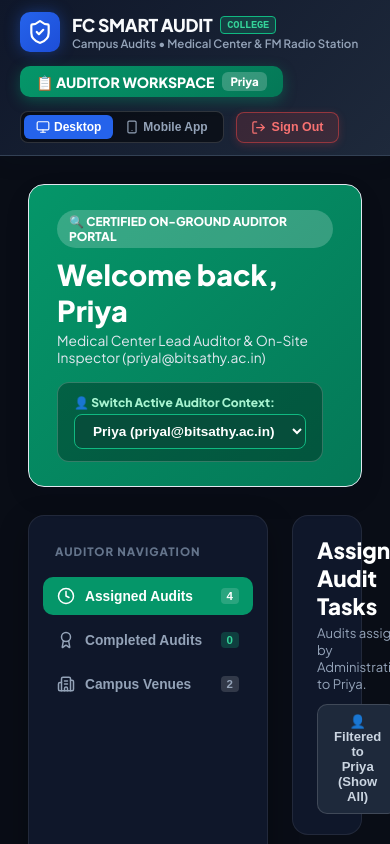
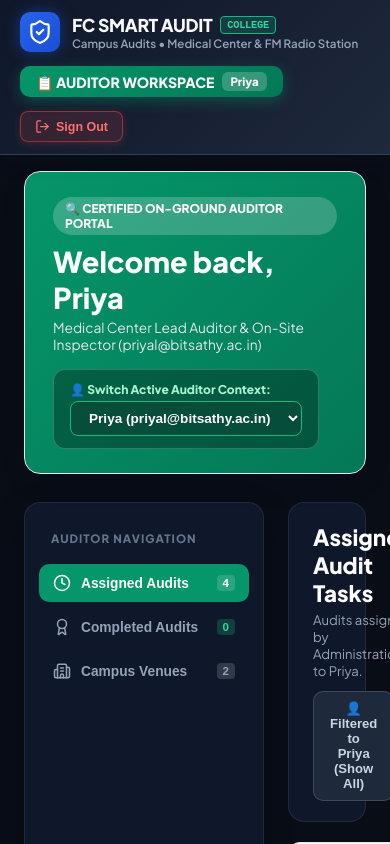
Before and after one commit to priyaloganathan31/Fitness, a React (Vite) app: page / in a window 390 px wide. Both pictures are taken after typing "name@example.com", "Sample123" into the empty fields and a click on the button "Sign In". Shown: the top 844 px of the page. Built offline with nearby package versions, Linux system fonts and the light colour scheme.

Commit message:
refractor : removed the mobile wrapper to change the mobile view

```diff
--- a/src/App.tsx
+++ b/src/App.tsx
@@ -14,7 +14,6 @@ import { AuthenticityRankingScorecard } from './components/AuthenticityRankingSc
 import { LocationRegistryManager } from './components/LocationRegistryManager';
 import { TaskAssignmentEmailDemo } from './components/TaskAssignmentEmailDemo';
 import { FitnessCertificateModal } from './components/FitnessCertificateModal';
-import { MobileFrameWrapper } from './components/MobileFrameWrapper';
 import { ArrowLeft } from 'lucide-react';
 
 export const App: React.FC = () => {
@@ -35,7 +34,6 @@ export const App: React.FC = () => {
     const savedId = loadActiveAuditorId();
     return auditors.find(a => a.id === savedId) || auditors[0] || DEMO_AUDITORS[0];
   });
-  const [viewMode, setViewMode] = useState<'DESKTOP' | 'MOBILE'>('DESKTOP');
 
   // Interactive Audit Session State
   const [activeVenue, setActiveVenue] = useState<CampusVenue>(() => venues[0] || ALL_56_CAMPUS_VENUES[0]);
@@ -173,7 +171,6 @@ export const App: React.FC = () => {
   };
 
   return (
-    <MobileFrameWrapper viewMode={viewMode} onToggleViewMode={setViewMode}>
     <div style={{ minHeight: '100vh', display: 'flex', flexDirection: 'column', background: '#090D16', color: '#F8FAFC' }}>
 
       {/* Navbar */}
@@ -183,13 +180,11 @@ export const App: React.FC = () => {
         activeRole={activeRole}
         setActiveRole={setActiveRole}
         flaggedReviewCount={flaggedCount}
-          viewMode={viewMode}
-          setViewMode={setViewMode}
         onSignOut={() => setIsAuthenticated(false)}
       />
 
       {/* Main Content Area */}
-        <main style={{ flex: 1, padding: viewMode === 'MOBILE' ? '12px' : '28px', maxWidth: '1440px', margin: '0 auto', width: '100%' }}>
+      <main style={{ flex: 1, padding: '16px 24px', maxWidth: '1440px', margin: '0 auto', width: '100%' }}>
 
           {/* Admin Dashboard View */}
           {activeRole.roleType === 'ADMIN' && activeTab !== 'location-registry' && activeTab !== 'email-notification-demo' && activeTab !== 'view-scorecard' && (
@@ -364,6 +359,5 @@ export const App: React.FC = () => {
         )}
 
       </div>
-    </MobileFrameWrapper>
   );
 };
--- a/src/components/MobileFrameWrapper.tsx
+++ /dev/null
@@ -1,109 +0,0 @@
-import React from 'react';
-import { Smartphone, Monitor, Signal, Wifi, Battery } from 'lucide-react';
-
-interface MobileFrameWrapperProps {
-  viewMode: 'DESKTOP' | 'MOBILE';
-  onToggleViewMode: (mode: 'DESKTOP' | 'MOBILE') => void;
-  children: React.ReactNode;
-}
-
-export const MobileFrameWrapper: React.FC<MobileFrameWrapperProps> = ({
-  viewMode,
-  onToggleViewMode,
-  children
-}) => {
-  if (viewMode === 'DESKTOP') {
-    return <>{children}</>;
-  }
-
-  return (
-    <div style={{ minHeight: '100vh', background: '#E2E8F0', display: 'flex', flexDirection: 'column', alignItems: 'center', justifyContent: 'center', padding: '20px 10px' }}>
-
-      {/* Device Viewport Selector Bar */}
-      <div style={{ marginBottom: '16px', display: 'flex', alignItems: 'center', gap: '12px', background: '#FFFFFF', padding: '6px 16px', borderRadius: '30px', border: '1px solid #CBD5E1', boxShadow: '0 4px 12px rgba(0,0,0,0.08)', zIndex: 1000 }}>
-        <span style={{ fontSize: '0.78rem', color: '#475569', fontWeight: 700 }}>Active Viewport:</span>
-
-        <button
-          onClick={() => onToggleViewMode('DESKTOP')}
-          style={{
-            padding: '6px 12px',
-            borderRadius: '20px',
-            fontSize: '0.75rem',
-            fontWeight: 800,
-            border: 'none',
-            background: 'transparent',
-            color: '#64748B',
-            cursor: 'pointer',
-            display: 'flex',
-            alignItems: 'center',
-            gap: '6px'
-          }}
-        >
-          <Monitor size={14} /> Desktop Web View
-        </button>
-
-        <button
-          onClick={() => onToggleViewMode('MOBILE')}
-          style={{
-            padding: '6px 12px',
-            borderRadius: '20px',
-            fontSize: '0.75rem',
-            fontWeight: 800,
-            border: 'none',
-            background: 'linear-gradient(135deg, #059669 0%, #047857 100%)',
-            color: '#FFFFFF',
-            cursor: 'pointer',
-            display: 'flex',
-            alignItems: 'center',
-            gap: '6px'
-          }}
-        >
-          <Smartphone size={14} /> Mobile App View
-        </button>
-      </div>
-
-      {/* Realistic Mobile Device Frame */}
-      <div
-        style={{
-          width: '390px',
-          height: '844px',
-          background: '#F8FAFC',
-          borderRadius: '48px',
-          border: '12px solid #0F172A',
-          boxShadow: '0 20px 50px rgba(15, 23, 42, 0.25), 0 0 0 1px rgba(255,255,255,0.5)',
-          position: 'relative',
-          display: 'flex',
-          flexDirection: 'column',
-          overflow: 'hidden',
-          transition: 'all 0.3s ease'
-        }}
-      >
-        {/* Dynamic Island / Notch */}
-        <div style={{ position: 'absolute', top: '10px', left: '50%', transform: 'translateX(-50%)', width: '110px', height: '24px', background: '#000000', borderRadius: '20px', zIndex: 9999, display: 'flex', alignItems: 'center', justifyContent: 'flex-end', paddingRight: '8px' }}>
-          <div style={{ width: '10px', height: '10px', borderRadius: '50%', background: '#1E293B', border: '1px solid #334155' }} />
-        </div>
-
-        {/* Mobile Status Bar */}
-        <div style={{ height: '44px', background: '#0F172A', padding: '12px 24px 0 24px', display: 'flex', alignItems: 'center', justifyContent: 'space-between', fontSize: '0.72rem', fontWeight: 800, color: '#FFFFFF', zIndex: 9998, userSelect: 'none' }}>
-          <span>9:41</span>
-          <div style={{ display: 'flex', alignItems: 'center', gap: '6px' }}>
-            <Signal size={12} color="#FFFFFF" />
-            <Wifi size={12} color="#FFFFFF" />
-            <Battery size={14} color="#34D399" />
-          </div>
-        </div>
-
-        {/* Inner Mobile Scroll View */}
-        <div style={{ flex: 1, overflowY: 'auto', WebkitOverflowScrolling: 'touch', paddingBottom: '20px', background: '#F1F5F9' }}>
-          {children}
-        </div>
-
-        {/* Home Indicator Bar */}
-        <div style={{ height: '24px', background: '#0F172A', display: 'flex', alignItems: 'center', justifyContent: 'center', zIndex: 9998 }}>
-          <div style={{ width: '130px', height: '4px', background: 'rgba(255, 255, 255, 0.4)', borderRadius: '2px' }} />
-        </div>
-      </div>
-
-    </div>
-  );
-};
--- a/src/components/Navbar.tsx
+++ b/src/components/Navbar.tsx
@@ -1,7 +1,7 @@
 import React from 'react';
 import type { UserRole } from '../types/audit';
 import { ADMIN_PROFILE, DEMO_AUDITORS } from '../types/audit';
-import { ShieldCheck, Monitor, Smartphone, LogOut } from 'lucide-react';
+import { ShieldCheck, LogOut } from 'lucide-react';
 
 interface NavbarProps {
   activeTab: string;
@@ -9,8 +9,6 @@ interface NavbarProps {
   activeRole: UserRole;
   setActiveRole: (role: UserRole) => void;
   flaggedReviewCount: number;
-  viewMode: 'DESKTOP' | 'MOBILE';
-  setViewMode: (mode: 'DESKTOP' | 'MOBILE') => void;
   onSignOut?: () => void;
 }
 
@@ -20,8 +18,6 @@ export const Navbar: React.FC<NavbarProps> = ({
   activeRole,
   setActiveRole,
   flaggedReviewCount,
-  viewMode,
-  setViewMode,
   onSignOut
 }) => {
   return (
@@ -67,51 +63,8 @@ export const Navbar: React.FC<NavbarProps> = ({
           )}
         </div>
 
-        {/* Viewport Mode & Sign Out Controls */}
+        {/* User Actions & Sign Out */}
         <div style={{ display: 'flex', alignItems: 'center', gap: '12px' }}>
-
-          {/* Desktop vs Mobile Mode Switcher */}
-          <div style={{ display: 'flex', background: 'rgba(0, 0, 0, 0.5)', padding: '3px', borderRadius: '8px', border: '1px solid rgba(255, 255, 255, 0.15)' }}>
-            <button
-              onClick={() => setViewMode('DESKTOP')}
-              title="Desktop Web Mode"
-              style={{
-                padding: '5px 12px',
-                borderRadius: '6px',
-                border: 'none',
-                background: viewMode === 'DESKTOP' ? '#2563EB' : 'transparent',
-                color: viewMode === 'DESKTOP' ? '#FFFFFF' : '#94A3B8',
-                cursor: 'pointer',
-                display: 'flex',
-                alignItems: 'center',
-                gap: '4px',
-                fontSize: '0.75rem',
-                fontWeight: 800
-              }}
-            >
-              <Monitor size={14} /> Desktop
-            </button>
-
-            <button
-              onClick={() => setViewMode('MOBILE')}
-              title="Mobile App Mode"
-              style={{
-                padding: '5px 12px',
-                borderRadius: '6px',
-                border: 'none',
-                background: viewMode === 'MOBILE' ? 'linear-gradient(135deg, #059669 0%, #047857 100%)' : 'transparent',
-                color: viewMode === 'MOBILE' ? '#FFFFFF' : '#94A3B8',
-                cursor: 'pointer',
-                display: 'flex',
-                alignItems: 'center',
-                gap: '4px',
-                fontSize: '0.75rem',
-                fontWeight: 800
-              }}
-            >
-              <Smartphone size={14} /> Mobile App
-            </button>
-          </div>
 
           {/* Sign Out Button */}
           {onSignOut && (
```
Lines whose indentation alone changed are shown as unchanged.
